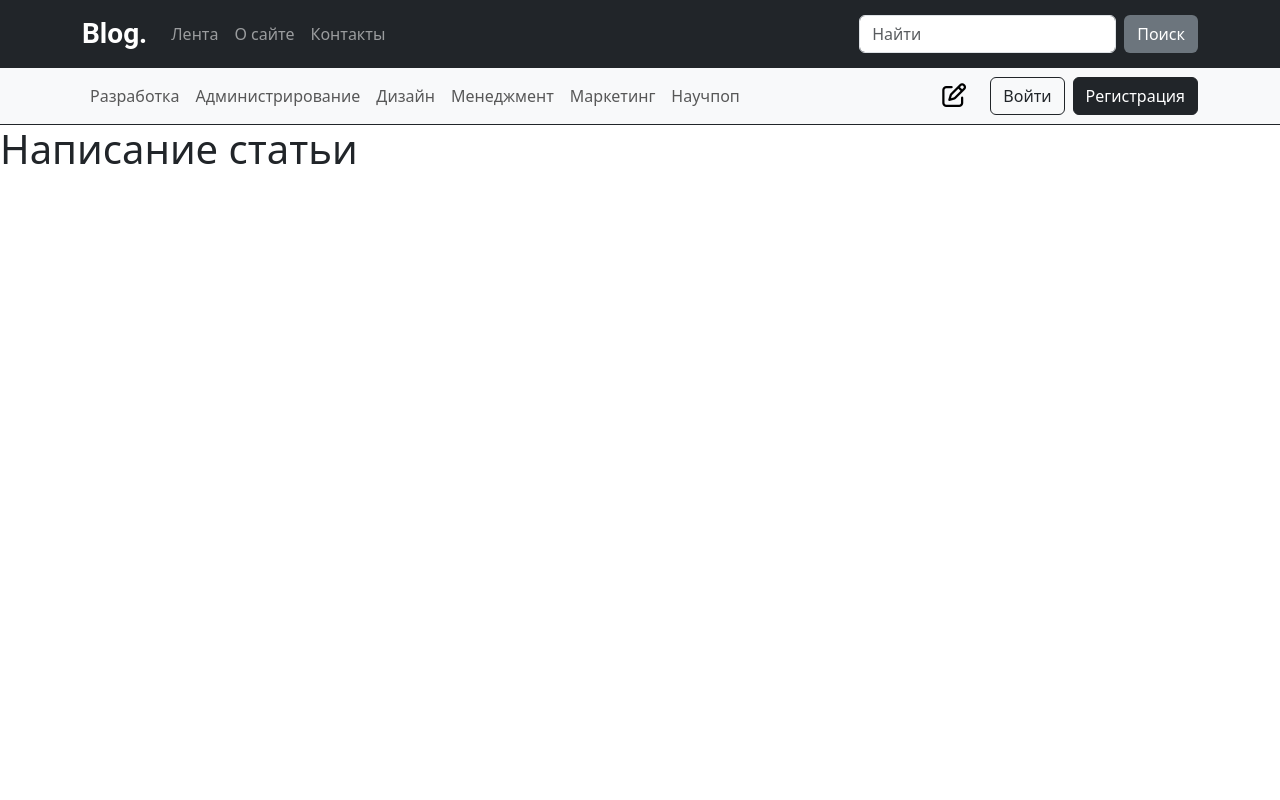
After one commit to gderpy/my_blog, a Django app: page /write_article/ in a window 1280 px wide. The commit adds this page. Run offline with Django 5.2, Linux system fonts and the light colour scheme.

Commit message:
1) Была создана модель - Article (Статьи) 2) Переделана страница регистрации (Верстка) 3) Добавлена страница авторизации (Верстка)

```diff
--- a/main/static/main/css/additional_style.css
+++ b/main/static/main/css/additional_style.css
@@ -44,4 +44,7 @@
         position: relative;
         top: -30px;
     }
+    .card {
+        margin: 15px 0 15px 0;
+    }
 }
--- a/main/static/main/css/styles.css
+++ b/main/static/main/css/styles.css
@@ -1,5 +1,10 @@
 @import "authButton.css";
 @import "additional_style.css";
+
+body, html {
+    height: 100%;
+    margin: 0;
+}
 
 .my-logo {
     font-family: "Roboto", sans-serif;
--- /dev/null
+++ b/main/templates/main/write_article.html
@@ -0,0 +1,5 @@
+{% extends "base.html" %}
+
+{% block content %}
+    <h1>Написание статьи</h1>
+{% endblock %}
--- a/main/urls.py
+++ b/main/urls.py
@@ -4,6 +4,8 @@ from . import views
 
 urlpatterns = [
     path("", views.index, name="home"),
+    path("write_article/", views.write_article, name="article_writing"),
     path("about/", views.about, name="about"),
+    path("login/", views.login, name="login"),
     path("registration/", views.registration, name="registration"),
 ]
--- a/main/views.py
+++ b/main/views.py
@@ -13,8 +13,24 @@ def index(request):
     return render(request, "main/index.html", context=data)
 
 
+def write_article(request):
+    data = {
+        "title": "Написать свою статью",
+    }
+
+    return render(request, "main/write_article.html", context=data)
+
+
 def about(request):
     return render(request, "main/about.html")
+
+
+def login(request):
+    data = {
+        "title": "Авторизация",
+    }
+
+    return render(request, "main/login.html", context=data)
 
 
 def registration(request):
--- a/templates/base.html
+++ b/templates/base.html
@@ -7,6 +7,7 @@
   <meta charset="UTF-8">
   <meta name="viewport" content="width=device-width, initial-scale=1.0">
   <title>{{ title }}</title>
+  <link rel="stylesheet" href="https://cdnjs.cloudflare.com/ajax/libs/font-awesome/6.5.1/css/all.min.css">
   <link rel="stylesheet" href="https://cdn.jsdelivr.net/npm/bootstrap@5.3.3/dist/css/bootstrap.min.css">
   <link rel="stylesheet" href="{% static 'main/css/styles.css' %}">
 </head>
@@ -18,9 +19,12 @@
             <nav class="navbar navbar-expand-lg navbar-dark bg-dark">
                 <div class="container">
                     <a class="navbar-brand my-logo" href="{% url 'home' %}">Blog.</a>
-                    <button class="navbar-toggler" type="button" data-bs-toggle="collapse" data-bs-target="#mynavbar">
-                        <span class="navbar-toggler-icon"></span>
-                    </button>
+                    <div class="d-flex gap-3 align-items-center">
+                        <a href="{% url 'article_writing' %}" class="write-button nav-link d-lg-none"><i class="fa-regular fa-pen-to-square fs-5 text-white"></i></a>
+                        <button class="navbar-toggler" type="button" data-bs-toggle="collapse" data-bs-target="#mynavbar">
+                            <span class="navbar-toggler-icon"></span>
+                        </button>
+                    </div>
                     <div class="collapse navbar-collapse" id="mynavbar">
                         <ul class="navbar-nav me-auto">
                             <li class="nav-item">
@@ -49,7 +53,7 @@
                             <button class="btn text-bg-secondary" type="button">Поиск</button>
                         </form>
                         <div class="auth-btn">
-                            <a href="#login" class="text-white text-decoration-none px-3 py-1 rounded-2">Войти</a>
+                            <a href="{% url 'login' %}" class="text-white text-decoration-none px-3 py-1 rounded-2">Войти</a>
                             <a href="{% url 'registration' %}" class="text-black text-decoration-none px-3 py-1 rounded-2"
                         style="background-color: white">Регистрация</a>
                         </div>
@@ -81,9 +85,12 @@
                                 <a class="nav-link" href="javascript:void(0)">Научпоп</a>
                             </li>
                         </ul>
+                        <div class="me-4">
+                            <a href="{% url 'article_writing' %}" class="nav-link"><i class="fa-regular fa-pen-to-square fs-4"></i></a>
+                        </div>
                     </div>
                     <div class="d-flex gap-2">
-                        <a href="#login" class="btn btn-outline-dark">Войти</a>
+                        <a href="{% url 'login' %}" class="btn btn-outline-dark">Войти</a>
                         <a href="{% url 'registration' %}" class="btn btn-dark">Регистрация</a>
                     </div>
                 </div>
```
Also changed, not shown: main/models.py (+16 -0 lines), main/templates/main/login.html (added, +27 -0 lines), main/templates/main/registration.html (+19 -5 lines), templates/base_2.html (+4 -3 lines), main/migrations/0002_article.py (added), main/migrations/0003_category_slug.py (added), main/migrations/0004_alter_category_slug.py (added), main/static/main/css/styles_2.css (deleted).
